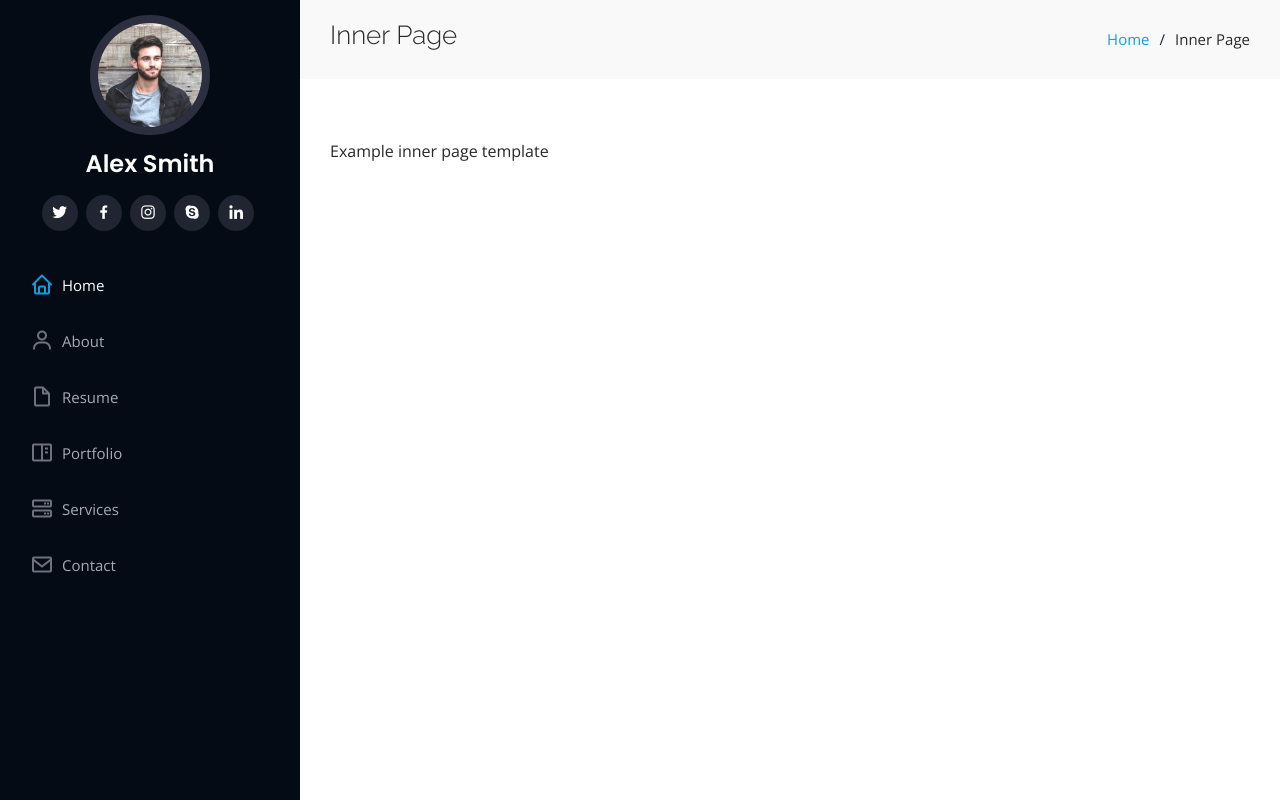
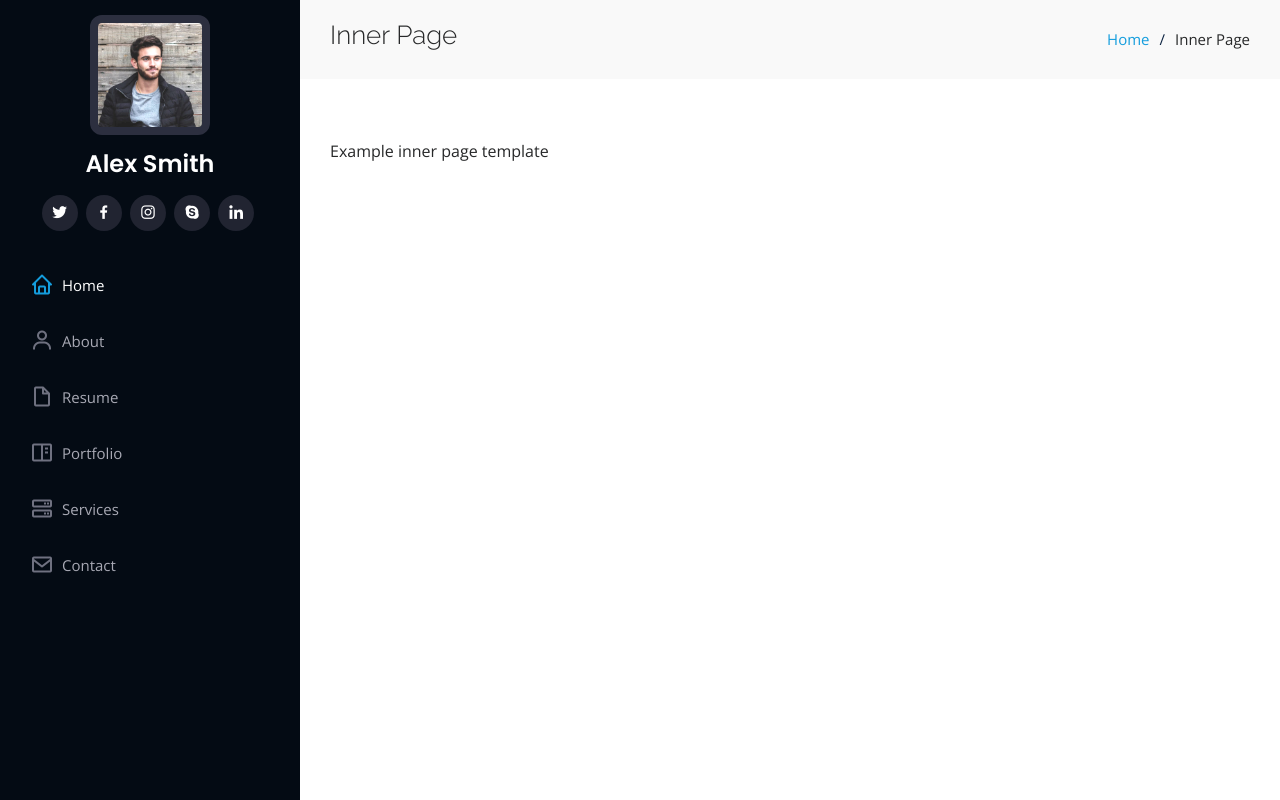
Before and after one commit to nikhilplement/myPortfolio, a plain HTML site: page inner-page.html in a window 1280 px wide. Drawn offline with nearby package versions, Linux system fonts and the light colour scheme.

Commit message:
commit message

```diff
--- a/assets/css/style.css
+++ b/assets/css/style.css
@@ -18,6 +18,10 @@ body {
   font-family: "Open Sans", sans-serif;
   color: #272829;
   /* overflow: hidden; */
+}
+
+.rounded-circle{
+  border-radius: 10% !important;
 }
 
 a {
```
Also changed, not shown: index.html (+1 -1 lines).
